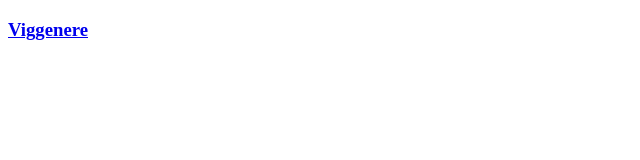
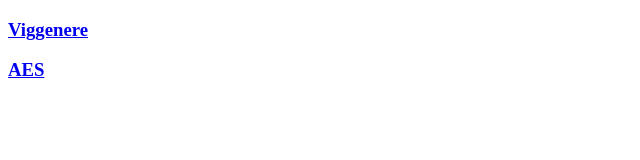
Before and after one commit to ArturoZ5/5IV7-SWA-Zarate-Gonzalez-Arturo, a plain HTML site: page indexrepositorio.html in a window 1280 px wide. Shown: the full height of the page, 0-640 px from the left. Drawn offline with Linux system fonts and the light colour scheme.

Commit message:
Link para página

```diff
--- a/indexrepositorio.html
+++ b/indexrepositorio.html
@@ -11,6 +11,7 @@
 
 <body>
 <h3><a href="Viggenere/index.html" >Viggenere</a></h3>
+<h3><a href="AES/index.html" >AES</a></h3>
 </body>
 
 </html>
```
